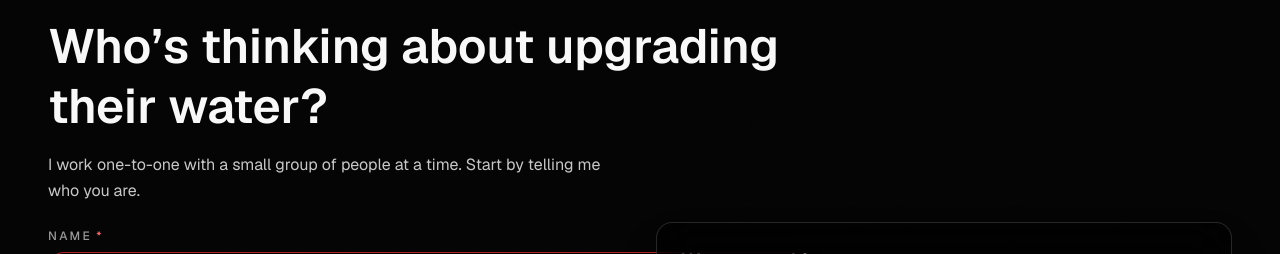
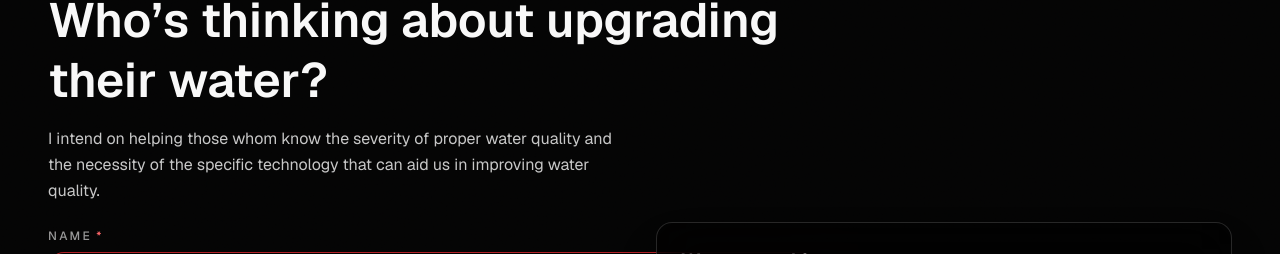
Before and after one commit to monwhooper777-star/Formversion, a Next.js app: page / in a window 1280 px wide. Shown: the part 324-578 px from the top of the page. Built offline with nearby package versions, Linux system fonts and the light colour scheme.

Commit message:
Updated step 1 subtitle wording for MWSD Kangen flow

```diff
--- a/app/page.tsx
+++ b/app/page.tsx
@@ -40,7 +40,7 @@ const steps: Step[] = [
     id: 1,
     title: "Who’s thinking about upgrading their water?",
     subtitle:
-      "I work one-to-one with a small group of people at a time. Start by telling me who you are.",
+      "I intend on helping those whom know the severity of proper water quality and the necessity of the specific technology that can aid us in improving water quality.",
     fields: [
       {
         name: "name",
```
